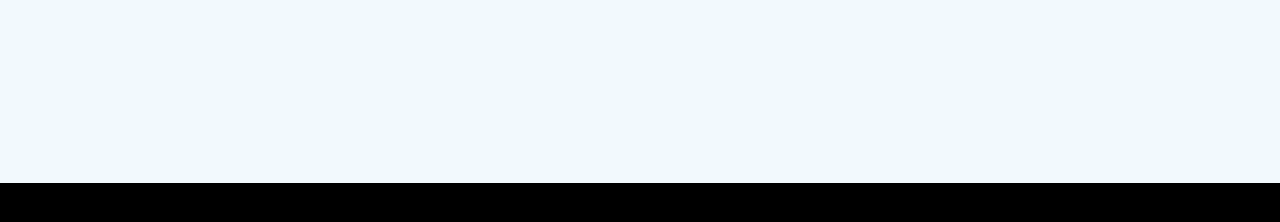
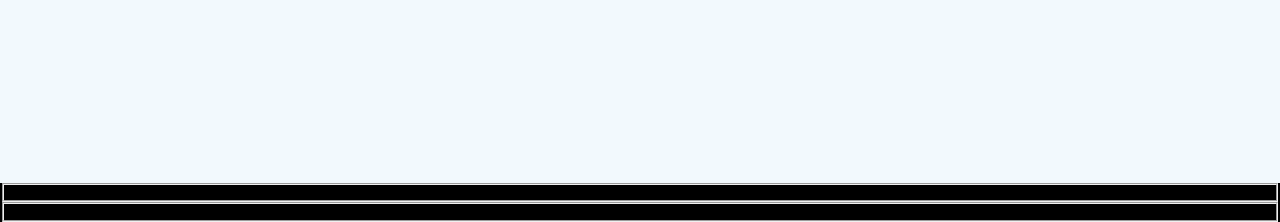
Before and after one commit to SebastianHerreraPC/wbst-11-forms, a plain HTML site: page index.html in a window 1280 px wide. Shown: the part 688-910 px from the top of the page. Before the commit the page ends 871 px from the top, so only its background shows below. Drawn offline with Linux system fonts and the light colour scheme.

Commit message:
form agregado

```diff
--- a/index.html
+++ b/index.html
@@ -53,6 +53,23 @@
           </div>
         </div>
       </header>
+      <main class="main">
+        <section class="form">
+          <div class="form__container">
+            <form action="" class="form__admin">
+              <div class="form__main-container">
+                <fieldset
+                  class="form__input-container form__input-container_ctrl_texts"
+                ></fieldset>
+                <div class="form__line"></div>
+                <fieldset
+                  class="form__input-container form__input-container_ctrl_visual"
+                ></fieldset>
+              </div>
+            </form>
+          </div>
+        </section>
+      </main>
     </div>
   </body>
 </html>
```
Also changed, not shown: blocks/form.css (added).
